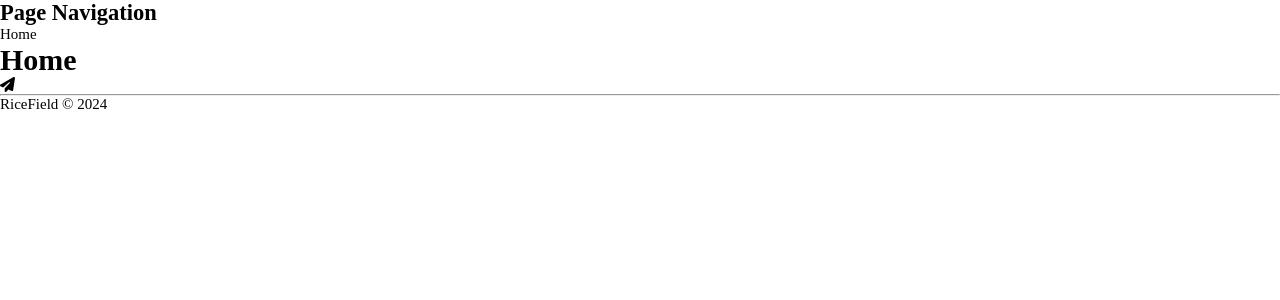
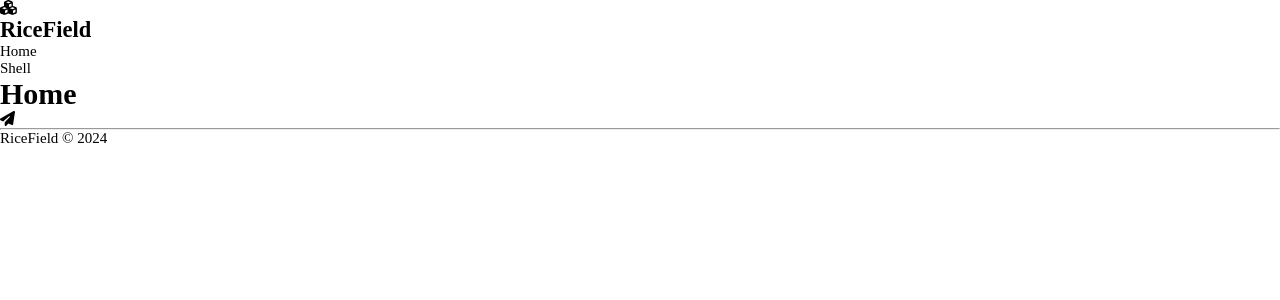
Before and after one commit to duvetofwisdom/ricefield, a React (Vite) app: page / in a window 1280 px wide. Shown: the top 300 px of the page. Built offline with nearby package versions, Linux system fonts and the light colour scheme.

Commit message:
Creating the Shell page

```diff
--- a/src/App.tsx
+++ b/src/App.tsx
@@ -2,6 +2,7 @@ import React from 'react';
 import { Routes, Route } from 'react-router-dom';
 
 import { HomePage } from '@pages/HomePage';
+import { ShellPage } from '@pages/ShellPage';
 import { NotFoundPage } from '@pages/NotFoundPage';
 
 import { AppRoute } from '@utils/route';
@@ -12,6 +13,7 @@ import '@styles/main.scss';
 export const App: React.FC = () => (
   <Routes>
     <Route path={AppRoute.HOME} element={<HomePage />} />
+    <Route path={AppRoute.SHELL} element={<ShellPage />} />
     <Route path={AppRoute.NOT_FOUND} element={<NotFoundPage />} />
   </Routes>
 );
--- a/src/components/blocks/PageNavigation.tsx
+++ b/src/components/blocks/PageNavigation.tsx
@@ -1,15 +1,21 @@
 import React from 'react';
 import { Link } from 'react-router-dom';
+
+import { Icon } from '@components/elements/Icon';
 
 import { AppRoute } from '@utils/route';
 
 export const PageNavigation: React.FC = () => (
   <nav>
-    <h2>Page Navigation</h2>
+    <Icon name="cubes" />
+    <h2>RiceField</h2>
     <ul>
       <li>
         <Link to={AppRoute.HOME}>Home</Link>
       </li>
+      <li>
+        <Link to={AppRoute.SHELL}>Shell</Link>
+      </li>
     </ul>
   </nav>
 );
--- /dev/null
+++ b/src/pages/ShellPage.tsx
@@ -0,0 +1,9 @@
+import React from 'react';
+
+import { DefaultLayout } from '@layouts/DefaultLayout';
+
+export const ShellPage: React.FC = () => (
+  <DefaultLayout title="Shell">
+    <h1>Shell</h1>
+  </DefaultLayout>
+);
--- a/src/utils/route.ts
+++ b/src/utils/route.ts
@@ -13,5 +13,6 @@ export const PAGE_TITLE_SPLITTER = ' | ';
  */
 export enum AppRoute {
   HOME = '/',
+  SHELL = '/shell',
   NOT_FOUND = '*',
 }
```
